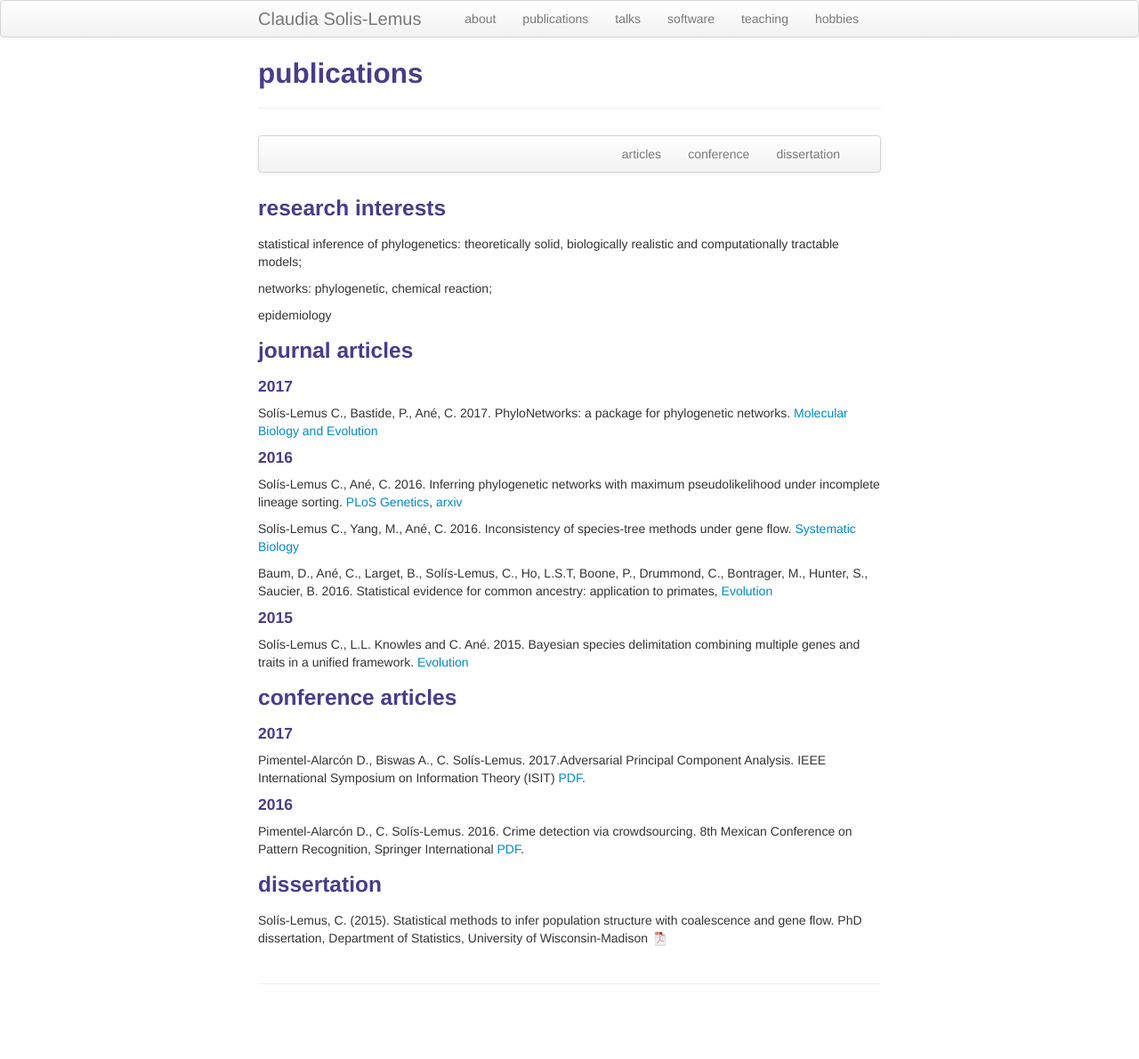
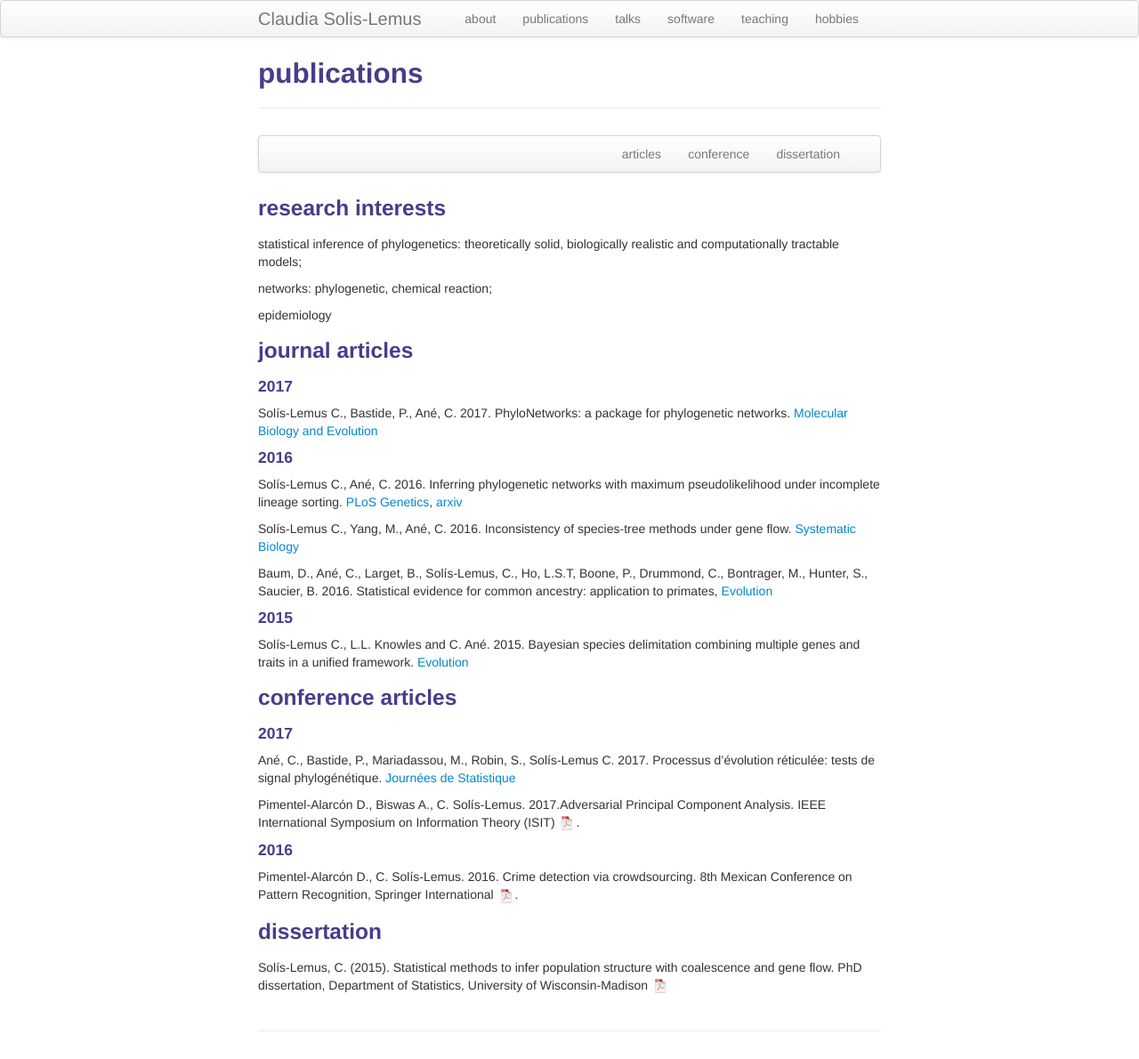
Before and after one commit to crsl4/crsl4.github.io, a Jekyll site: the page built from pages/pubs.md, in a window 1280 px wide. Shown: the whole page at 89% size. Built offline with Jekyll 4.4.1, drawn with Linux system fonts in a browser that asks for light colours; before the commit the page ends 1137 px from its top, so only the background shows below that.

Commit message:
added paul manuscript

```diff
--- a/pages/pubs.md
+++ b/pages/pubs.md
@@ -28,6 +28,7 @@ epidemiology
 
 Sol&iacute;s-Lemus C., Bastide, P., An&eacute;, C. 2017. PhyloNetworks: a package for phylogenetic networks. [Molecular Biology and Evolution](https://academic.oup.com/mbe/article/doi/10.1093/molbev/msx235/4103410/PhyloNetworks-a-package-for-phylogenetic-networks?guestAccessKey=230afceb-df28-4160-832d-aa7c73f86369)
 
+
 #### 2016
 
 Sol&iacute;s-Lemus C., An&eacute;, C. 2016. Inferring phylogenetic networks with maximum pseudolikelihood under incomplete lineage sorting.
@@ -48,11 +49,13 @@ Sol&iacute;s-Lemus C., L.L. Knowles and C. An&eacute;. 2015. Bayesian species de
 
 #### 2017
 
-Pimentel-Alarc&oacute;n D., Biswas A., C. Sol&iacute;s-Lemus. 2017.Adversarial Principal Component Analysis. IEEE International Symposium on Information Theory (ISIT) [PDF](https://danielpimentel.github.io/publications.html).
+An&eacute;, C., Bastide, P., Mariadassou, M., Robin, S., Sol&iacute;s-Lemus C. 2017. Processus d'&eacute;volution r&eacute;ticul&eacute;e: tests de signal phylog&eacute;n&eacute;tique. [Journ&eacute;es de Statistique](http://jds2017.sfds.asso.fr/program/Soumissions/subm211.pdf)
+
+Pimentel-Alarc&oacute;n D., Biswas A., C. Sol&iacute;s-Lemus. 2017.Adversarial Principal Component Analysis. IEEE International Symposium on Information Theory (ISIT) [![pdf (653k)](icons16/pdf-icon.png)](https://danielpimentel.github.io/publications.html).
 
 #### 2016
 
-Pimentel-Alarc&oacute;n D., C. Sol&iacute;s-Lemus. 2016. Crime detection via crowdsourcing. 8th Mexican Conference on Pattern Recognition, Springer International [PDF](https://danielpimentel.github.io/publications.html).
+Pimentel-Alarc&oacute;n D., C. Sol&iacute;s-Lemus. 2016. Crime detection via crowdsourcing. 8th Mexican Conference on Pattern Recognition, Springer International [![pdf (653k)](icons16/pdf-icon.png)](https://danielpimentel.github.io/publications.html).
 
 ### <a name="thesis"></a>dissertation
 
```
